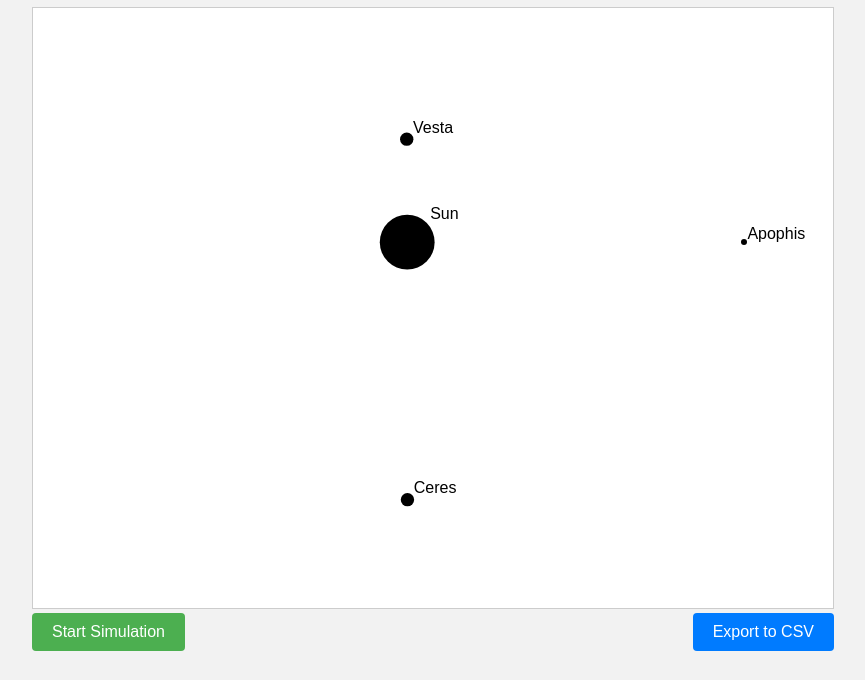
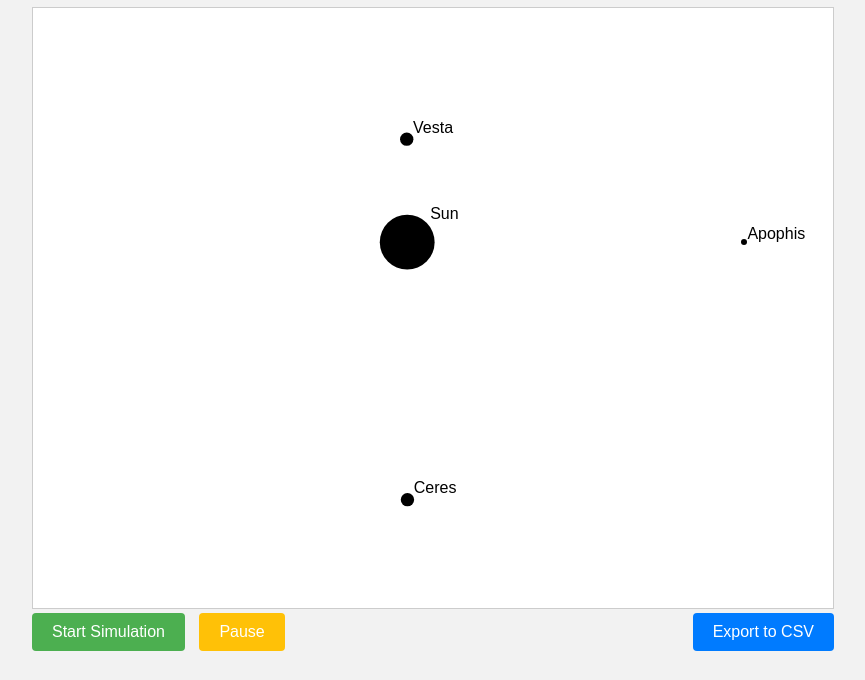
Before and after one commit to andrewderango/2D-Physics-Simulator, a plain HTML site: page index.html in a window 1280 px wide. Shown: the part 120-800 px from the top of the page, without its empty margins (207-1072 px from the left). Drawn offline with nearby package versions, Linux system fonts and the light colour scheme.

Commit message:
Add semifunctional pause button

```diff
--- a/index.html
+++ b/index.html
@@ -33,6 +33,18 @@
             margin-bottom: 10px;
         }
 
+        #pauseButton {
+            padding: 10px 20px;
+            font-size: 16px;
+            background-color: #FFC107;
+            color: white;
+            border: none;
+            cursor: pointer;
+            border-radius: 4px;
+            margin-left: 10px;
+            margin-bottom: 10px;
+        }
+
         #downloadCSVButton {
             padding: 10px 20px;
             font-size: 16px;
@@ -60,6 +72,7 @@
         .grid-line {
             stroke: #ccc;
             stroke-width: 1px;
+            stroke-dasharray: 2;
         }
 
         .grid-label {
@@ -113,6 +126,7 @@
         <div id="button-container">
             <div id="start">
                 <button id="startButton">Start Simulation</button>
+                <button id="pauseButton" onclick="pauseSimulation()">Pause</button>
             </div>
             <div id="download">
                 <button id="downloadCSVButton">Export to CSV</button>
@@ -314,6 +328,23 @@
             }, 100000); // Match the simulation time
         }
 
+        var isPaused = false;
+        var pauseButton = document.getElementById("pauseButton");
+
+        function pauseSimulation() {
+            if (isPaused) {
+                isPaused = false;
+                pauseButton.innerText = "Pause";
+                t.restart();
+            } else {
+                isPaused = true;
+                pauseButton.innerText = "Resume";
+                t.stop();
+            }
+        }
+
+pauseButton.addEventListener("click", pauseSimulation);
+
         document.getElementById("startButton").addEventListener("click", startSimulation);
 
         // Add vertical and horizontal gridlines
```
